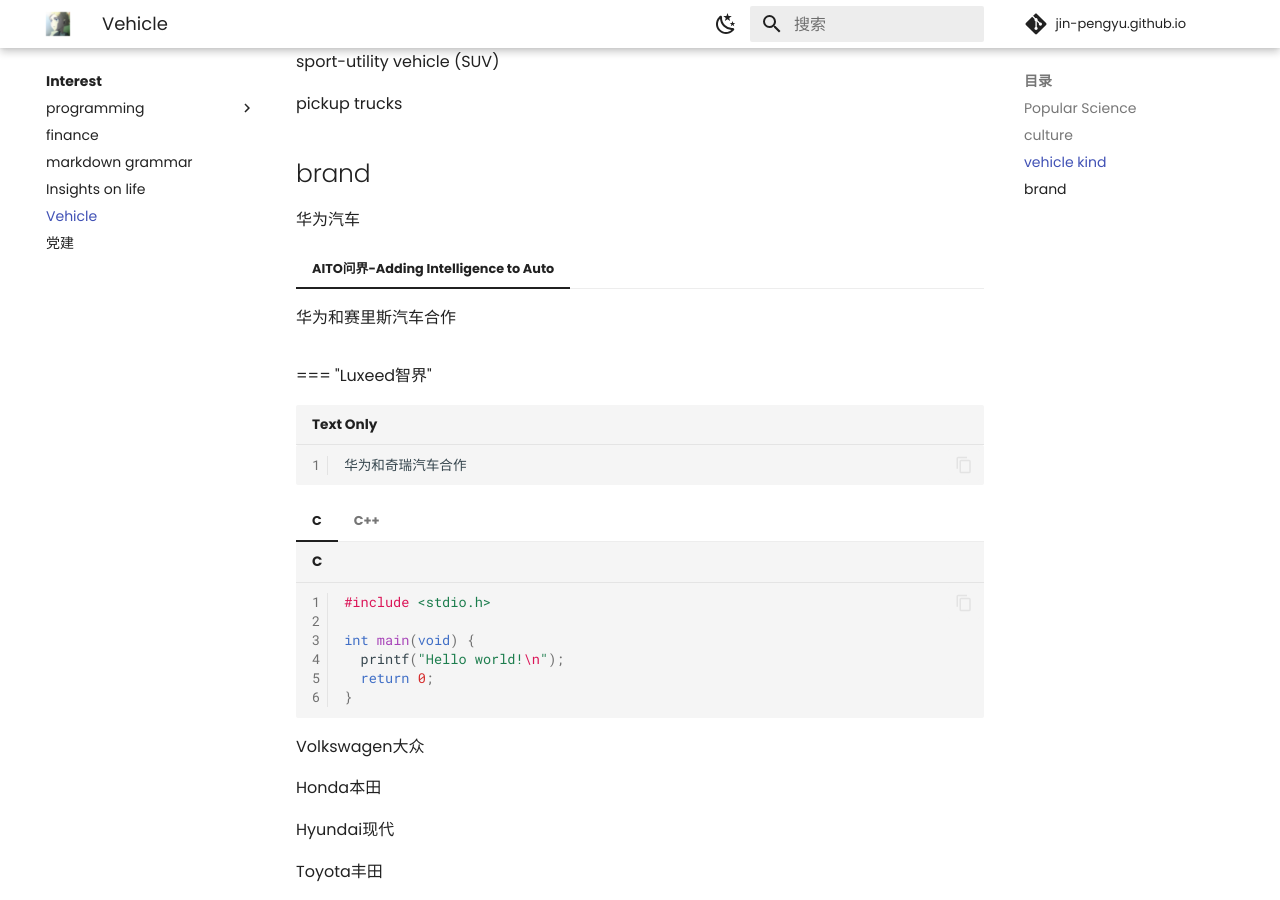
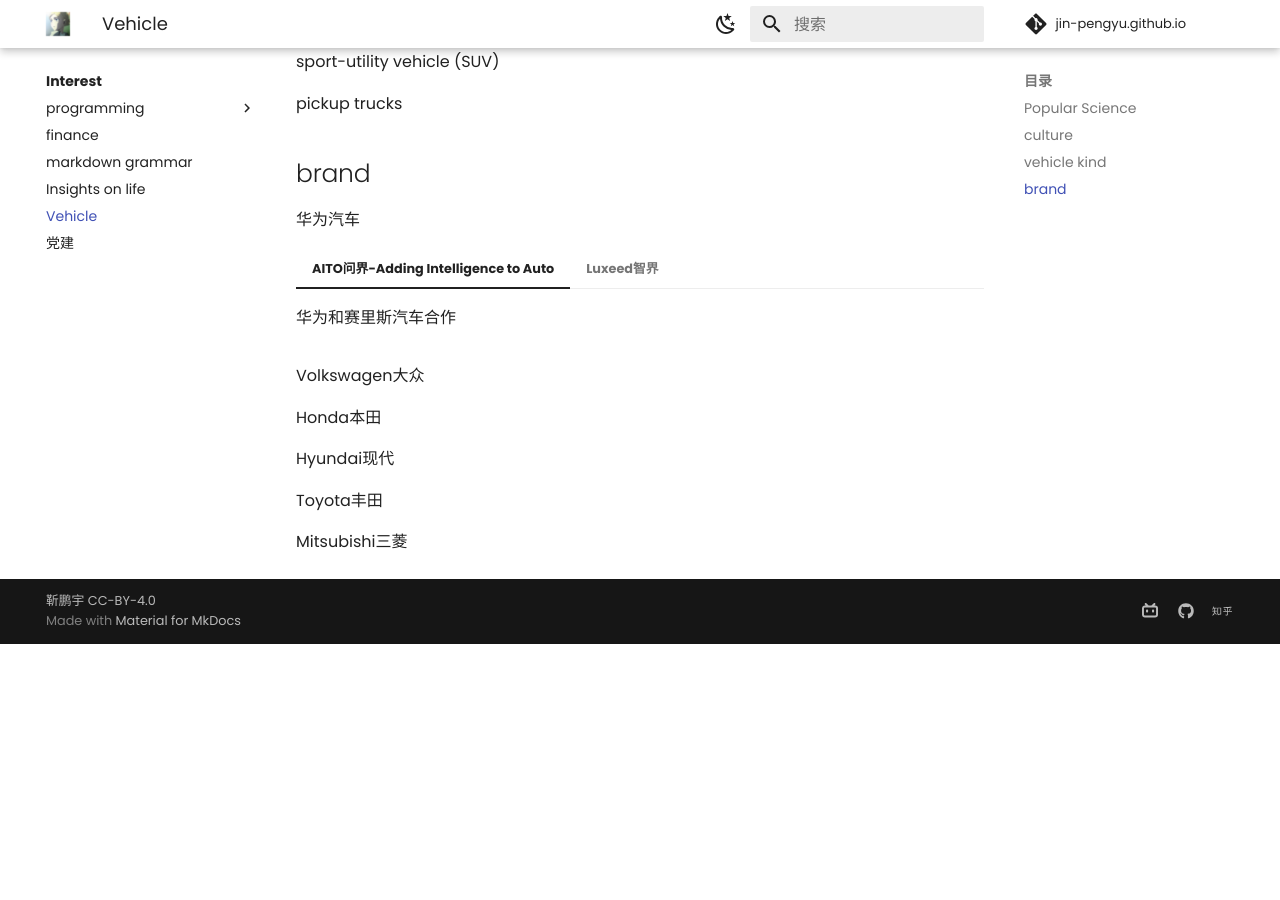
Before and after one commit to Pengyu-Jin/Pengyu-Jin.github.io, an MkDocs documentation site: the page built from docs/interest/Vehicle/Vehicle_infor.md, in a window 1280 px wide and 900 px high, scrolled down 801 px. Built offline with MkDocs 1.6.1 and Material for MkDocs 9.7.7, drawn with Linux system fonts in a browser that asks for light colours; comment, search, counter and statistics services are not loaded; after the commit the page ends 1445 px from its top, so only the background shows below that.

Commit message:
华为汽车+

````diff
--- a/docs/interest/Vehicle/Vehicle_infor.md
+++ b/docs/interest/Vehicle/Vehicle_infor.md
@@ -38,31 +38,9 @@
 
     华为和赛里斯汽车合作
 
- === "Luxeed智界"
+=== "Luxeed智界"
 
     华为和奇瑞汽车合作
-
-=== "C"
-
-    ``` c
-    #include <stdio.h>
-
-    int main(void) {
-      printf("Hello world!\n");
-      return 0;
-    }
-    ```
-
-=== "C++"
-
-    ``` c++
-    #include <iostream>
-
-    int main(void) {
-      std::cout << "Hello world!" << std::endl;
-      return 0;
-    }
-    ```
 
 Volkswagen大众
 
````
